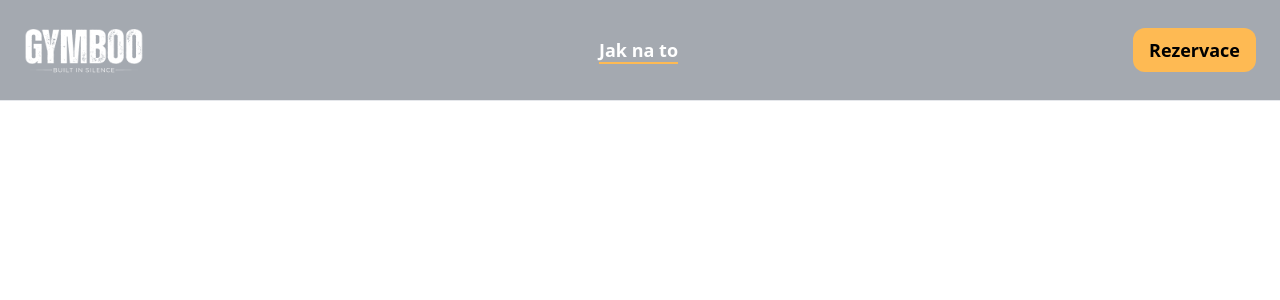
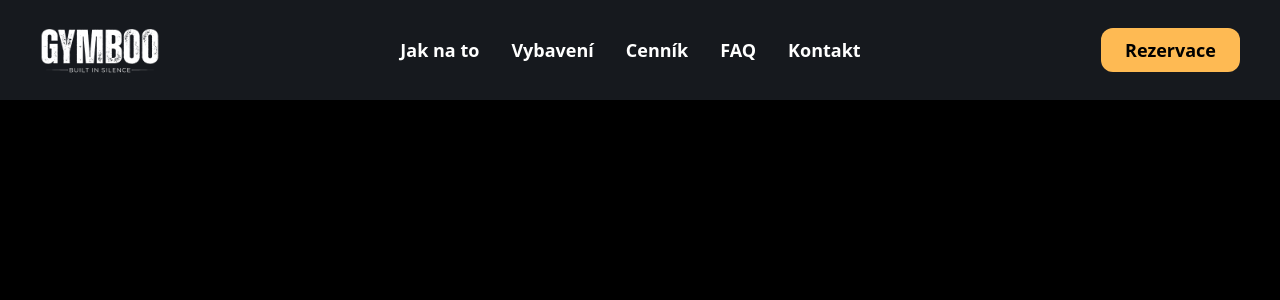
Before and after one commit to ScRichard/Gymboo, a Next.js app: page / in a window 1280 px wide. Shown: the top 300 px of the page. Built offline with nearby package versions, Linux system fonts and the light colour scheme.

Commit message:
feat: update Navbar with responsive design and add NavbarLinkButton component

```diff
--- a/app/layout.tsx
+++ b/app/layout.tsx
@@ -14,7 +14,7 @@ export default function RootLayout({
 }) {
   return (
     <html lang="en">
-      <body className="bg-white text-gray-900">
+      <body className="bg-black text-white">
         <Navbar />
         <main>{children}</main>
       </body>
--- a/components/Navbar.tsx
+++ b/components/Navbar.tsx
@@ -1,15 +1,24 @@
 'use client';
 
-import Link from 'next/link';
 import Image from 'next/image';
-import { Menu } from 'lucide-react';
 import { useState } from 'react';
+import { Menu, X } from 'lucide-react';
+import NavbarLinkButton from './NavbarLinkButton';
+
+const navLinks = [
+  { href: "#", label: "Jak na to" },
+  { href: "#", label: "Vybavení" },
+  { href: "#", label: "Cenník" },
+  { href: "#", label: "FAQ" },
+  { href: "#", label: "Kontakt" },
+];
 
 export default function Navbar() {
   const [isOpen, setIsOpen] = useState(false);
 
   return (
-    <nav className="flex items-center justify-between px-6 py-7 border-b bg-gray-600/50">
+    <>
+    <nav className={`relative flex items-center justify-between px-10 py-7 bg-gray-600/30 transform transition-transform duration-300 ease-in-out md:translate-y-0 ${isOpen ? '-translate-y-full' : 'translate-y-0'}`}>
       {/* Left: Logo */}
       <div className="h-8 flex items-center">
         <Image src="/logo_white.png" alt="Gymboo Logo" width={120} height={50} priority/>
@@ -17,48 +26,57 @@ export default function Navbar() {
 
       {/* Center: Navigation Links */}
       <div className="hidden md:flex gap-8">
-        <a href="/" className="text-white relative text-lg font-bold hover:text-[#FEBA53] transition-all p">
-            <span>Jak na to</span>
-            <div className="absolute block bottom-0 left-0 right-0 h-0.5 w-full bg-[#FEBA53] transform transition-transform"></div>
-        </a>
+        {navLinks.map((link) => (
+          <NavbarLinkButton key={link.label} href={link.href} label={link.label} />
+        ))}
       </div>
 
-      {/* Mobile Menu Button */}
+      {/* Right: Menu Button (Mobile) */}
       <button
-        className="md:hidden p-2"
+        className="md:hidden p-2 text-white"
         onClick={() => setIsOpen(!isOpen)}
         aria-label="Toggle menu"
       >
-        <Menu size={24} />
+        {isOpen ? <X size={28} /> : <Menu size={28} />}
       </button>
 
-      {/* Right: Rezervace Button */}
-      <button className="hidden md:inline-block px-4 py-2 bg-[#FEBA53] text-black font-bold text-lg rounded-xl hover:bg-blue-700">
+      {/* Right: Rezervace Button (Desktop) */}
+      <button className="hidden md:inline-block px-6 py-2 bg-[#FEBA53] text-black font-bold text-lg rounded-xl hover:bg-[#fdb343] hover:shadow-[0_0_15px_#fdb343] transition-all ease-in-out transition-duration-400">
         Rezervace
       </button>
+    </nav>
 
-      {/* Mobile Menu */}
-      {isOpen && (
-        <div className="absolute top-16 left-0 right-0 bg-white border-b border-gray-200 md:hidden">
-          <div className="flex flex-col gap-4 px-6 py-4">
-            <Link href="/" className="text-gray-700 hover:text-gray-900">
-              Home
-            </Link>
-            <Link href="/menu" className="text-gray-700 hover:text-gray-900">
-              Menu
-            </Link>
-            <Link href="/about" className="text-gray-700 hover:text-gray-900">
-              About
-            </Link>
-            <Link href="/contact" className="text-gray-700 hover:text-gray-900">
-              Contact
-            </Link>
-            <button className="px-4 py-2 bg-blue-600 text-white rounded text-sm hover:bg-blue-700 w-full">
-              Rezervace
-            </button>
+    {/* Mobile Menu */}
+    <div className={`fixed top-0 right-0 h-screen w-full overflow-hidden bg-gray-800/65 backdrop-blur-lg border-b border-gray-600 md:hidden transform transition-transform duration-300 ease-in-out ${isOpen ? 'translate-x-0' : 'translate-x-full'}`}>
+        {/* Mobile Menu Header: Logo and Close Button */}
+        <div className="flex items-center justify-between px-10 py-7 border-b border-gray-600">
+          <div className="h-8 flex items-center">
+            <Image src="/logo_white.png" alt="Gymboo Logo" width={120} height={50} priority/>
           </div>
+          <button
+            className="p-2 text-white"
+            onClick={() => setIsOpen(false)}
+            aria-label="Close menu"
+          >
+            <X size={28} />
+          </button>
         </div>
-      )}
-    </nav>
+
+        {/* Mobile Menu Links */}
+        <div className="flex flex-col gap-4 px-6 py-4">
+          {navLinks.map((link) => (
+            <a key={link.label} href={link.href} className="text-white hover:text-[#FEBA53] transition-all w-full h-12 flex items-center justify-center">
+              <span className="group relative">
+                {link.label}
+                <div className="absolute bottom-0 left-0 right-0 h-0.5 w-full bg-white transform transition-all scale-x-0 group-hover:bg-[#FEBA53] group-hover:scale-x-100"></div>
+              </span>
+            </a>
+          ))}
+          <button className="px-4 py-4 bg-[#FEBA53] text-black font-bold rounded-xl hover:shadow-[0_0_15px_#FEBA53] transition-all w-full">
+            Rezervace
+          </button>
+        </div>
+      </div>
+    </>
   );
 }
--- /dev/null
+++ b/components/NavbarLinkButton.tsx
@@ -0,0 +1,13 @@
+interface NavbarLinkButtonProps {
+  href: string;
+  label: string;
+}
+
+export default function NavbarLinkButton({ href, label }: NavbarLinkButtonProps) {
+  return (
+    <a href={href} className="group text-white relative text-lg font-bold hover:text-[#FEBA53] transition-all">
+      <span>{label}</span>
+      <div className="absolute block bottom-0 left-0 right-0 h-0.5 w-full bg-white transform transition-all scale-x-0 group-hover:bg-[#FEBA53] group-hover:scale-x-100"></div>
+    </a>
+  );
+}
```
